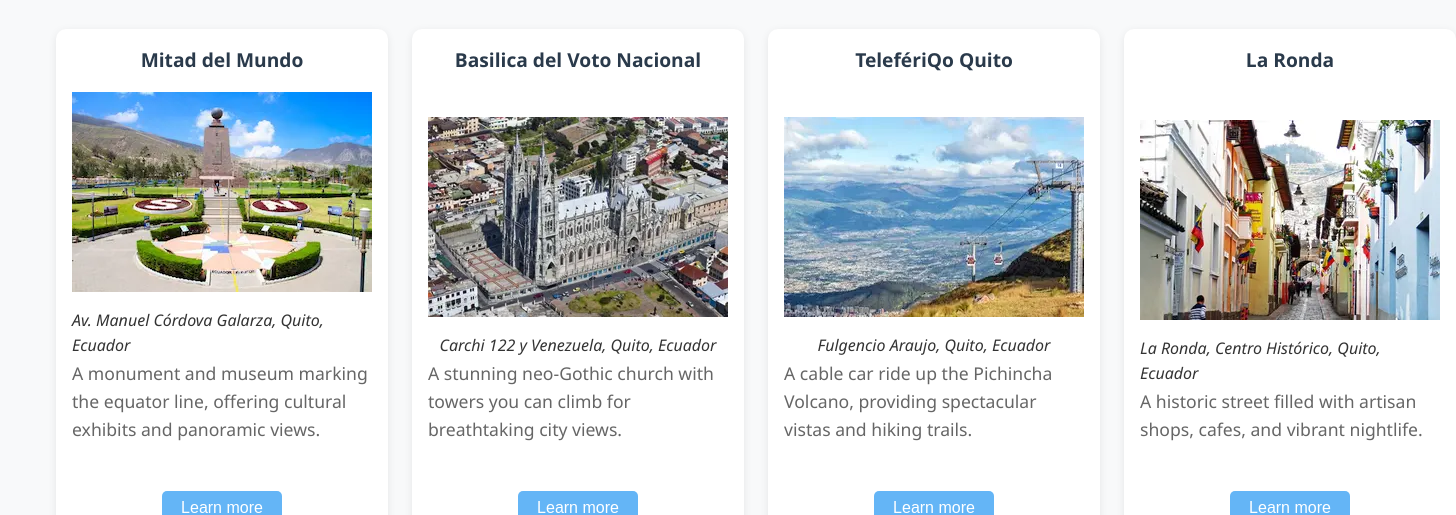
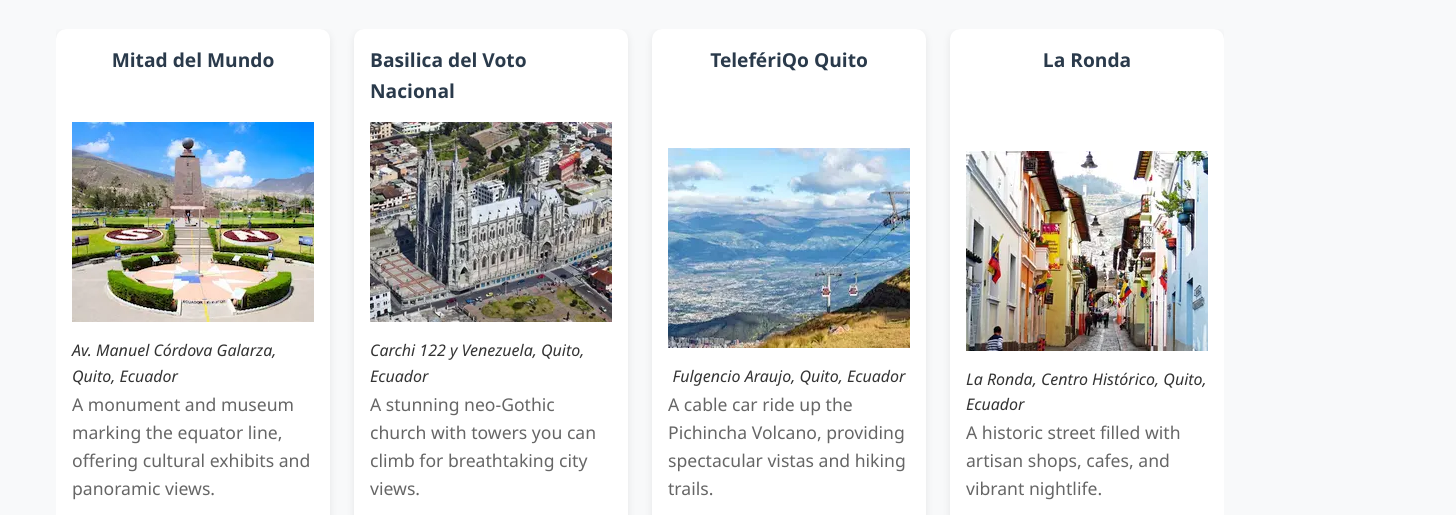
Before and after one commit to jh-alexdr/wdd231, a plain HTML site: page chamber/discover.html in a window 1280 px wide. Shown: the part 296-811 px from the top of the page, 1456 px wide, since content can reach past the window. Drawn offline with Linux system fonts and the light colour scheme.

Commit message:
discover

```diff
--- a/chamber/styles/discover.css
+++ b/chamber/styles/discover.css
@@ -32,6 +32,9 @@
         "card8";
     gap: 1.5rem;
     margin: 2rem 0;
+    width: 100%;
+    box-sizing: border-box;
+    overflow-x: hidden;
 }
 
 .discover-card {
@@ -54,16 +57,19 @@
 
 .discover-card figure {
     margin: 0 0 1rem 0;
-    width: 300px;
+    width: 100%;
+    max-width: 300px;
     height: 200px;
     overflow: hidden;
     margin-top: auto;
     align-self: center;
+    box-sizing: border-box;
 }
 
 .discover-card img {
     width: 100%;
     height: 100%;
+    max-width: 100%;
     object-fit: cover;
     transition: transform 0.3s, filter 0.3s;
 }
```
Also changed, not shown: chamber/discover.html (+1 -1 lines).
